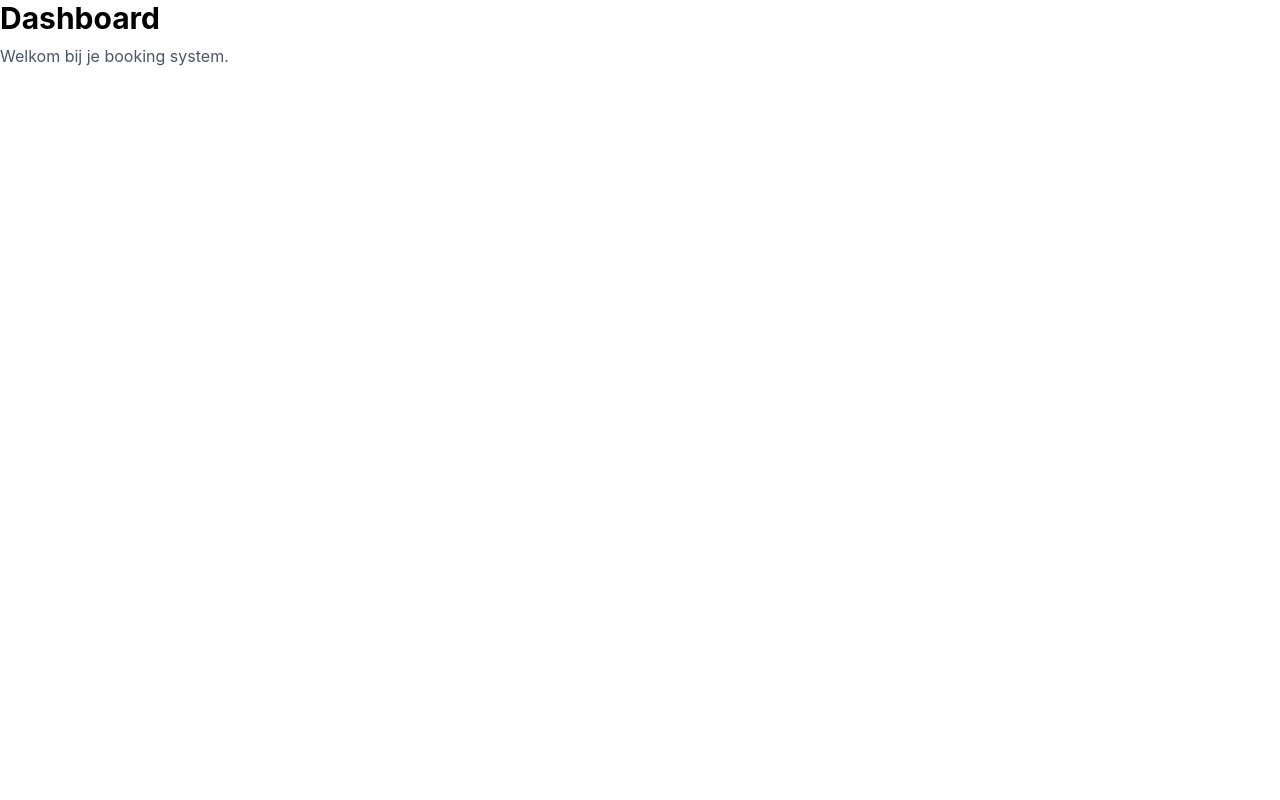
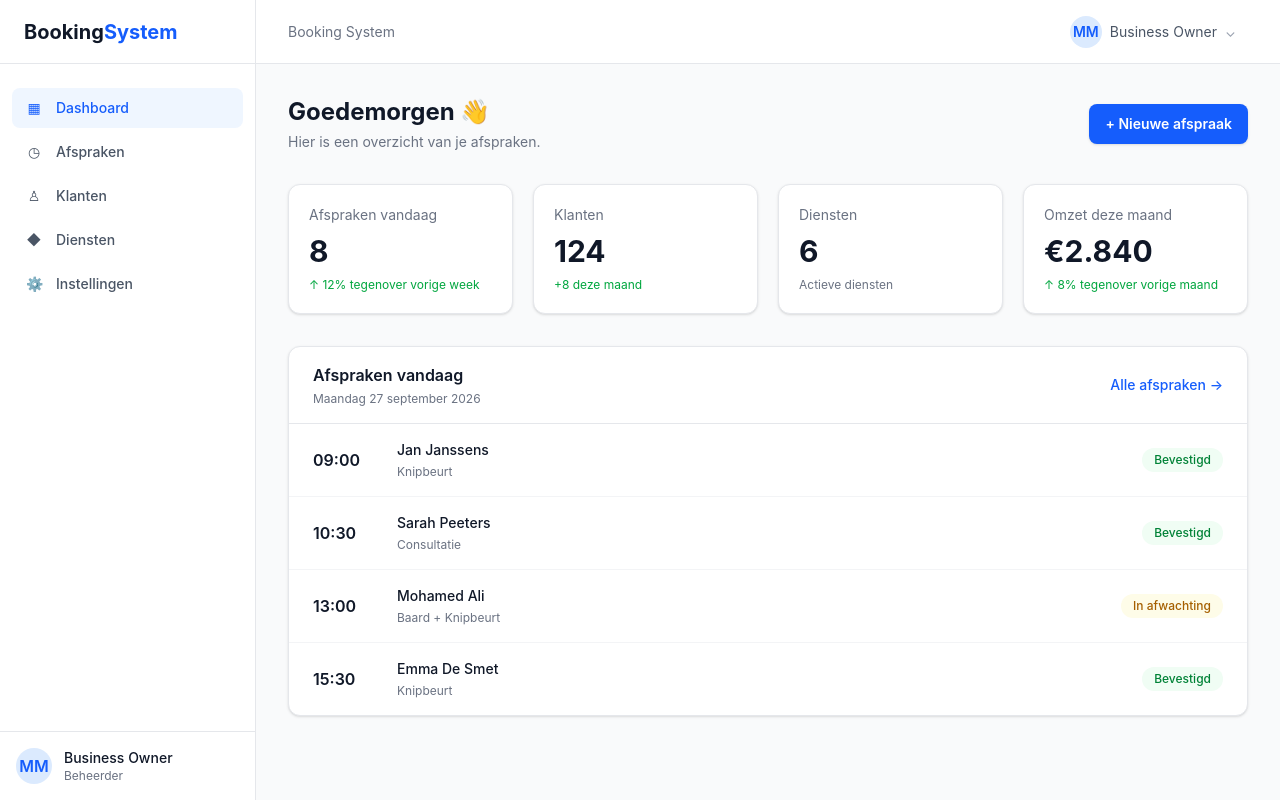
Before and after one commit to KDG-Muhammet/booking-system, a React (Vite) app: page /dashboard in a window 1280 px wide. Built offline with nearby package versions, Linux system fonts and the light colour scheme.

Commit message:
dashboard mock up

```diff
--- a/src/App.tsx
+++ b/src/App.tsx
@@ -1,4 +1,4 @@
-import { BrowserRouter, Routes, Route } from "react-router-dom";
+import { BrowserRouter, Routes, Route, Navigate } from "react-router-dom";
 
 import Login from "./pages/Login/Login";
 import Dashboard from "./pages/Dashboard/Dashboard";
@@ -7,17 +7,23 @@
 import Services from "./pages/Services/Services";
 import Settings from "./pages/Settings/Settings";
 
+import DashboardLayout from "./components/layout/DashboardLayout";
+
 function App() {
   return (
     <BrowserRouter>
       <Routes>
-        <Route path="/" element={<Login />} />
+        <Route path="/" element={<Navigate to="/dashboard" />} />
+
         <Route path="/login" element={<Login />} />
-        <Route path="/dashboard" element={<Dashboard />} />
-        <Route path="/appointments" element={<Appointments />} />
-        <Route path="/customers" element={<Customers />} />
-        <Route path="/services" element={<Services />} />
-        <Route path="/settings" element={<Settings />} />
+
+        <Route element={<DashboardLayout />}>
+          <Route path="/dashboard" element={<Dashboard />} />
+          <Route path="/appointments" element={<Appointments />} />
+          <Route path="/customers" element={<Customers />} />
+          <Route path="/services" element={<Services />} />
+          <Route path="/settings" element={<Settings />} />
+        </Route>
       </Routes>
     </BrowserRouter>
   );
--- /dev/null
+++ b/src/components/layout/DashboardLayout.tsx
@@ -0,0 +1,21 @@
+import { Outlet } from "react-router-dom";
+import Sidebar from "./Sidebar";
+import Topbar from "./Topbar";
+
+function DashboardLayout() {
+  return (
+    <div className="flex min-h-screen bg-gray-50">
+      <Sidebar />
+
+      <div className="flex min-w-0 flex-1 flex-col">
+        <Topbar />
+
+        <main className="flex-1 p-8">
+          <Outlet />
+        </main>
+      </div>
+    </div>
+  );
+}
+
+export default DashboardLayout;
--- /dev/null
+++ b/src/components/layout/Sidebar.tsx
@@ -0,0 +1,79 @@
+import { NavLink } from "react-router-dom";
+
+function Sidebar() {
+  const navigation = [
+    {
+      name: "Dashboard",
+      path: "/dashboard",
+      icon: "▦",
+    },
+    {
+      name: "Afspraken",
+      path: "/appointments",
+      icon: "◷",
+    },
+    {
+      name: "Klanten",
+      path: "/customers",
+      icon: "♙",
+    },
+    {
+      name: "Diensten",
+      path: "/services",
+      icon: "◆",
+    },
+    {
+      name: "Instellingen",
+      path: "/settings",
+      icon: "⚙",
+    },
+  ];
+
+  return (
+    <aside className="flex h-screen w-64 flex-col border-r border-gray-200 bg-white">
+      <div className="flex h-16 items-center border-b border-gray-200 px-6">
+        <h1 className="text-xl font-bold text-gray-900">
+          Booking<span className="text-blue-600">System</span>
+        </h1>
+      </div>
+
+      <nav className="flex-1 space-y-1 px-3 py-6">
+        {navigation.map((item) => (
+          <NavLink
+            key={item.path}
+            to={item.path}
+            className={({ isActive }) =>
+              `flex items-center gap-3 rounded-lg px-3 py-2.5 text-sm font-medium transition ${
+                isActive
+                  ? "bg-blue-50 text-blue-600"
+                  : "text-gray-600 hover:bg-gray-50 hover:text-gray-900"
+              }`
+            }
+          >
+            <span className="w-5 text-center">{item.icon}</span>
+            {item.name}
+          </NavLink>
+        ))}
+      </nav>
+
+      <div className="border-t border-gray-200 p-4">
+        <div className="flex items-center gap-3">
+          <div className="flex h-9 w-9 items-center justify-center rounded-full bg-blue-100 font-semibold text-blue-600">
+            MM
+          </div>
+
+          <div>
+            <p className="text-sm font-medium text-gray-900">
+              Business Owner
+            </p>
+            <p className="text-xs text-gray-500">
+              Beheerder
+            </p>
+          </div>
+        </div>
+      </div>
+    </aside>
+  );
+}
+
+export default Sidebar;
--- /dev/null
+++ b/src/components/layout/Topbar.tsx
@@ -0,0 +1,23 @@
+function Topbar() {
+  return (
+    <header className="flex h-16 items-center justify-between border-b border-gray-200 bg-white px-8">
+      <div>
+        <p className="text-sm text-gray-500">
+          Booking System
+        </p>
+      </div>
+
+      <button className="flex items-center gap-2 rounded-lg px-3 py-2 text-sm text-gray-600 hover:bg-gray-50">
+        <div className="flex h-8 w-8 items-center justify-center rounded-full bg-blue-100 font-semibold text-blue-600">
+          MM
+        </div>
+
+        <span>Business Owner</span>
+
+        <span className="text-gray-400">⌄</span>
+      </button>
+    </header>
+  );
+}
+
+export default Topbar;
--- a/src/pages/Dashboard/Dashboard.tsx
+++ b/src/pages/Dashboard/Dashboard.tsx
@@ -1,12 +1,179 @@
 function Dashboard() {
+  const appointments = [
+    {
+      time: "09:00",
+      customer: "Jan Janssens",
+      service: "Knipbeurt",
+      status: "Bevestigd",
+    },
+    {
+      time: "10:30",
+      customer: "Sarah Peeters",
+      service: "Consultatie",
+      status: "Bevestigd",
+    },
+    {
+      time: "13:00",
+      customer: "Mohamed Ali",
+      service: "Baard + Knipbeurt",
+      status: "In afwachting",
+    },
+    {
+      time: "15:30",
+      customer: "Emma De Smet",
+      service: "Knipbeurt",
+      status: "Bevestigd",
+    },
+  ];
+
   return (
-    <div>
-      <h1 className="text-3xl font-bold">Dashboard</h1>
-      <p className="mt-2 text-gray-600">
-        Welkom bij je booking system.
-      </p>
+    <div className="space-y-8">
+
+      {/* Header */}
+      <div className="flex items-center justify-between">
+        <div>
+          <h1 className="text-2xl font-bold text-gray-900">
+            Goedemorgen 👋
+          </h1>
+
+          <p className="mt-1 text-sm text-gray-500">
+            Hier is een overzicht van je afspraken.
+          </p>
+        </div>
+
+        <button className="rounded-lg bg-blue-600 px-4 py-2.5 text-sm font-semibold text-white shadow-sm transition hover:bg-blue-700">
+          + Nieuwe afspraak
+        </button>
+      </div>
+
+      {/* Statistics */}
+      <div className="grid grid-cols-1 gap-5 sm:grid-cols-2 lg:grid-cols-4">
+
+        <div className="rounded-xl border border-gray-200 bg-white p-5 shadow-sm">
+          <p className="text-sm text-gray-500">
+            Afspraken vandaag
+          </p>
+
+          <p className="mt-2 text-3xl font-bold text-gray-900">
+            8
+          </p>
+
+          <p className="mt-2 text-xs text-green-600">
+            ↑ 12% tegenover vorige week
+          </p>
+        </div>
+
+        <div className="rounded-xl border border-gray-200 bg-white p-5 shadow-sm">
+          <p className="text-sm text-gray-500">
+            Klanten
+          </p>
+
+          <p className="mt-2 text-3xl font-bold text-gray-900">
+            124
+          </p>
+
+          <p className="mt-2 text-xs text-green-600">
+            +8 deze maand
+          </p>
+        </div>
+
+        <div className="rounded-xl border border-gray-200 bg-white p-5 shadow-sm">
+          <p className="text-sm text-gray-500">
+            Diensten
+          </p>
+
+          <p className="mt-2 text-3xl font-bold text-gray-900">
+            6
+          </p>
+
+          <p className="mt-2 text-xs text-gray-500">
+            Actieve diensten
+          </p>
+        </div>
+
+        <div className="rounded-xl border border-gray-200 bg-white p-5 shadow-sm">
+          <p className="text-sm text-gray-500">
+            Omzet deze maand
+          </p>
+
+          <p className="mt-2 text-3xl font-bold text-gray-900">
+            €2.840
+          </p>
+
+          <p className="mt-2 text-xs text-green-600">
+            ↑ 8% tegenover vorige maand
+          </p>
+        </div>
+
+      </div>
+
+      {/* Appointments */}
+      <div className="rounded-xl border border-gray-200 bg-white shadow-sm">
+
+        <div className="flex items-center justify-between border-b border-gray-200 px-6 py-4">
+
+          <div>
+            <h2 className="font-semibold text-gray-900">
+              Afspraken vandaag
+            </h2>
+
+            <p className="mt-1 text-xs text-gray-500">
+              Maandag 27 september 2026
+            </p>
+          </div>
+
+          <button className="text-sm font-medium text-blue-600 hover:text-blue-700">
+            Alle afspraken →
+          </button>
+
+        </div>
+
+        <div className="divide-y divide-gray-100">
+
+          {appointments.map((appointment) => (
+            <div
+              key={`${appointment.time}-${appointment.customer}`}
+              className="flex items-center justify-between px-6 py-4 hover:bg-gray-50"
+            >
+
+              <div className="flex items-center gap-5">
+
+                <div className="w-16">
+                  <p className="font-semibold text-gray-900">
+                    {appointment.time}
+                  </p>
+                </div>
+
+                <div>
+                  <p className="text-sm font-medium text-gray-900">
+                    {appointment.customer}
+                  </p>
+
+                  <p className="mt-1 text-xs text-gray-500">
+                    {appointment.service}
+                  </p>
+                </div>
+
+              </div>
+
+              <span
+                className={`rounded-full px-3 py-1 text-xs font-medium ${
+                  appointment.status === "Bevestigd"
+                    ? "bg-green-50 text-green-700"
+                    : "bg-yellow-50 text-yellow-700"
+                }`}
+              >
+                {appointment.status}
+              </span>
+
+            </div>
+          ))}
+
+        </div>
+      </div>
+
     </div>
-  )
+  );
 }
 
-export default Dashboard
+export default Dashboard;
```
